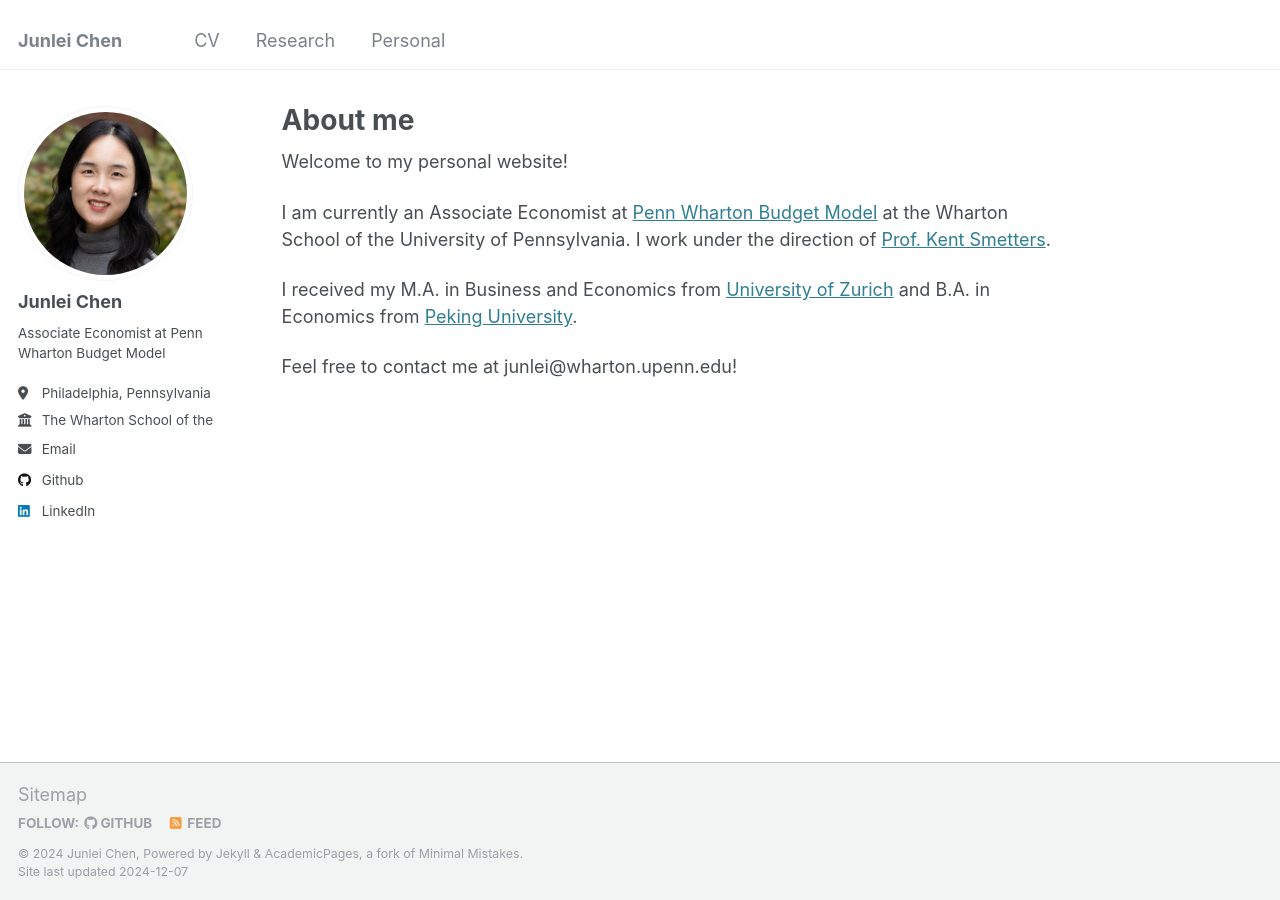
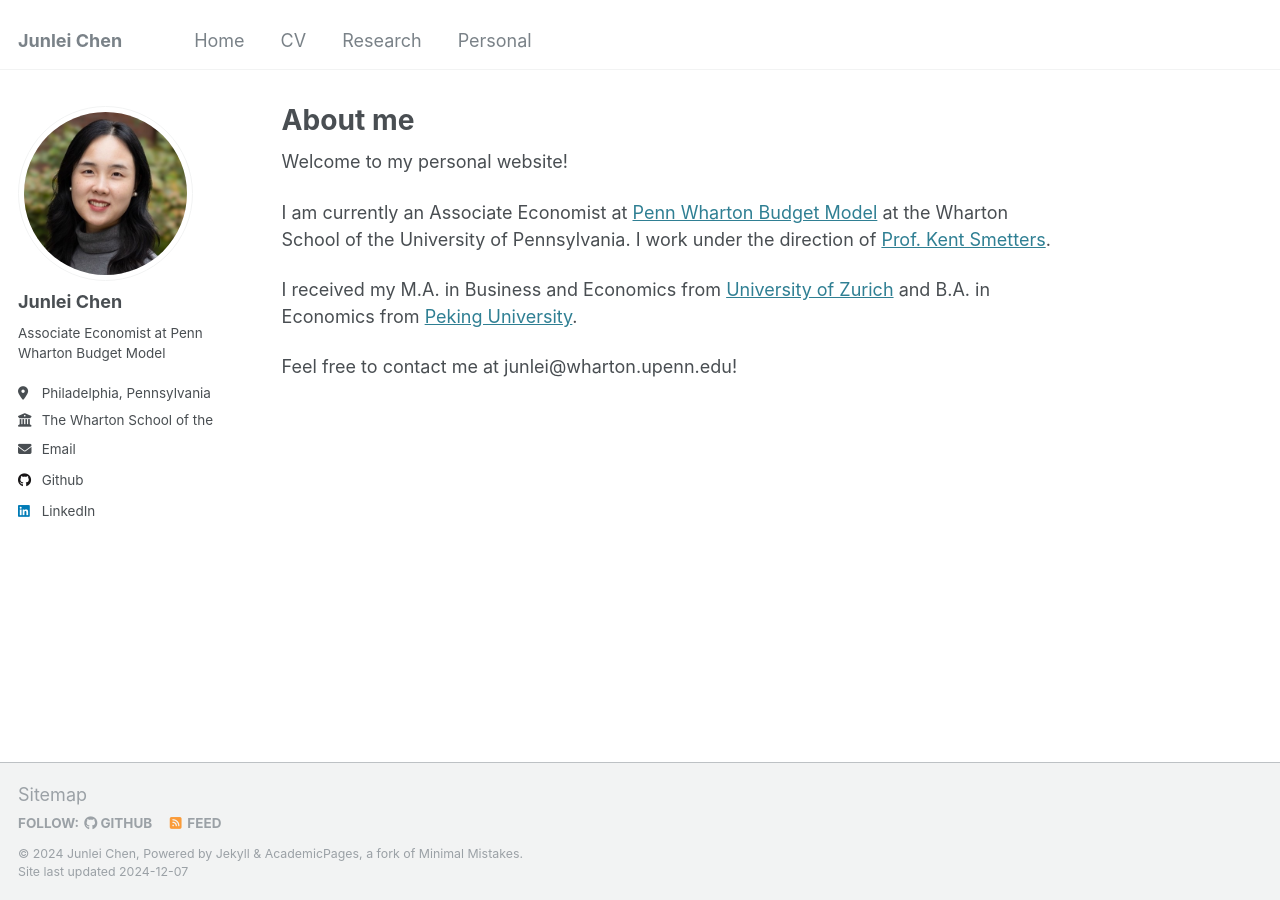
Before and after one commit to Junlei-Chen/junlei-chen.github.io, a Jekyll site: the page built from _pages/about.md, in a window 1280 px wide. Built offline with Jekyll 4.4.1, drawn with Linux system fonts in a browser that asks for light colours.

Commit message:
Add Home to navigation bar

```diff
--- a/_data/navigation.yml
+++ b/_data/navigation.yml
@@ -5,6 +5,10 @@
 # prevent it from being included in the site.
 
 main:
+
+  - title: "Home"
+    url: /pages/
+
   - title: "CV"
     url: /cv/
 
```
